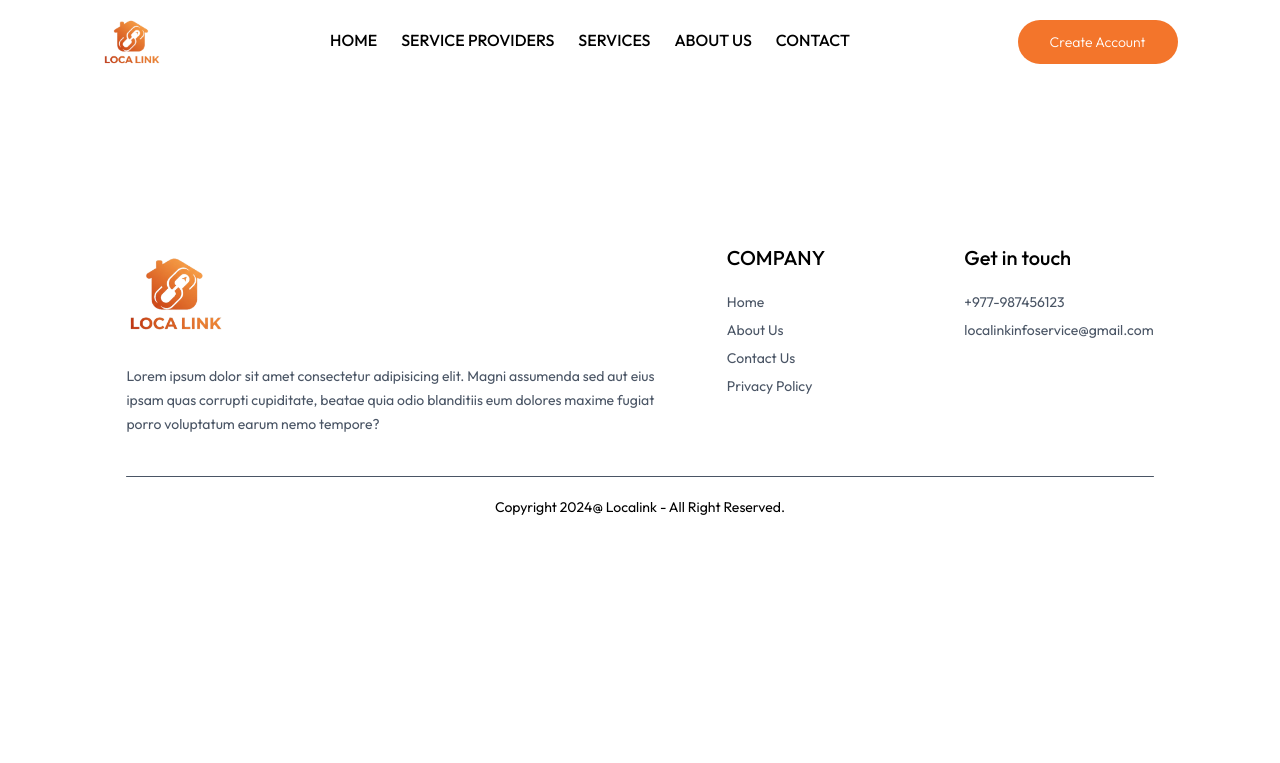
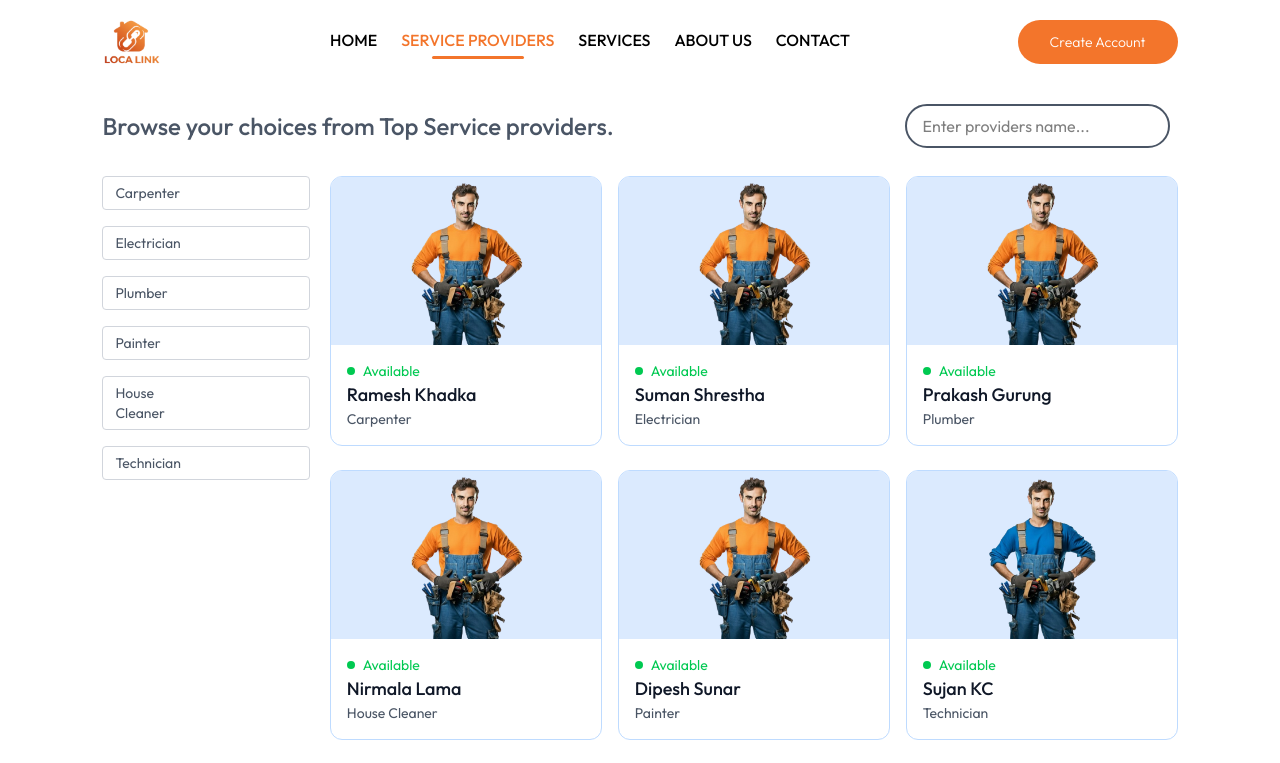
Before and after one commit to dishav123/localink-frontend, a React (Vite) app: page /serviceproviders in a window 1280 px wide. Shown: the top 763 px of the page. Built offline with nearby package versions, Linux system fonts and the light colour scheme.

Commit message:
Added and finished with the service provider page, added a filter to search by functionality and search bar to search by name.

```diff
--- a/src/App.jsx
+++ b/src/App.jsx
@@ -17,8 +17,8 @@ export default function App() {
       <Navbar/>
       <Routes>
         <Route path='/' element={<Home/>} />
-        <Route path='/servicerproviders' element={<ServiceProviders/>} />
-        <Route path='/servicerproviders/:speciality' element={<ServiceProviders/>} />
+        <Route path='/serviceproviders' element={<ServiceProviders/>} />
+        <Route path='/serviceproviders/:speciality' element={<ServiceProviders/>} />
         <Route path='services' element={<Services/>} />
         <Route path='/login' element={<Login/>} />
         <Route path='/about' element={<About/>} />
--- a/src/components/HomePageComponents/SpecialityMenu.jsx
+++ b/src/components/HomePageComponents/SpecialityMenu.jsx
@@ -12,7 +12,7 @@ function SpecialityMenu() {
             <div className="flex sm:justify-center gap-6 pt-5 w-full overflow-scroll ">
                 {specialityData.map((items, index) => {
                     return (
-                        <Link className="flex flex-col items-center text-xs cursor-pointer shrink-0 hover:translate-y-[-10px] transition-all duration-500" key={index} to={`/servicerproviders/${items.speciality}`}>
+                        <Link className="flex flex-col items-center text-xs cursor-pointer shrink-0 hover:translate-y-[-10px] transition-all duration-500" key={index} to={`/serviceproviders/${items.speciality}`}>
                             <img className='w-16 sm:w-24 mb-2' src={items.image} alt={items.speciality} />
                             <p>{items.speciality}</p>
                         </Link>
--- a/src/components/Navbar.jsx
+++ b/src/components/Navbar.jsx
@@ -33,7 +33,7 @@ function Navbar() {
                     </NavLink>
 
                     <NavLink
-                        to="/servicerproviders"
+                        to="/serviceproviders"
                         className={({ isActive }) => isActive ? "active group" : "group"}
                     >
                         <li className="py-1 hover:text-gray-600 transition-colors duration-200">SERVICE PROVIDERS</li>
--- a/src/pages/ServiceProviders.jsx
+++ b/src/pages/ServiceProviders.jsx
@@ -1,9 +1,156 @@
+import { useContext, useEffect, useState } from "react";
+import { useNavigate, useParams } from "react-router";
+import ServiceCard from "../MiniComponents/ServiceCard";
+import { AppContext } from "../context/AppContext";
+
 function ServiceProviders() {
-    return (
-        <div>
-            this is service provider page.
+  const { speciality } = useParams();
+  const [filterSP, setFilterSP] = useState([]);
+  const [searchTerm, setSearchTerm] = useState('');
+  const { serviceProviders } = useContext(AppContext);
+  const navigate = useNavigate();
+
+  const applyFilter = () => {
+    let filtered = serviceProviders;
+    if (speciality) {
+      filtered = filtered.filter((SP) => SP.speciality === speciality);
+    }
+
+    if (searchTerm) {
+      filtered = filtered.filter((SP) =>
+        SP.name.toLowerCase().includes(searchTerm.toLowerCase())
+      );
+    }
+    setFilterSP(filtered);
+  };
+
+  useEffect(() => {
+    applyFilter();
+  }, [serviceProviders, speciality, searchTerm]);
+
+  return (
+    <div>
+      <div className="flex justify-between items-center">
+        <p className="text-gray-600 text-2xl font-medium">
+          Browse your choices from Top Service providers.
+        </p>
+        <input
+          placeholder="Enter providers name..."
+          className="border-2 border-gray-600 px-4 py-2 m-2 rounded-full"
+          value={searchTerm}
+          onChange={(e) => setSearchTerm(e.target.value)}
+        />
+      </div>
+
+      <div className="flex flex-col sm:flex-row items-start gap-5 mt-5">
+        <div className="flex flex-col gap-4 text-sm text-gray-600">
+          <p
+            onClick={() =>
+              speciality === "Carpenter"
+                ? navigate("/serviceproviders")
+                : navigate("/serviceproviders/Carpenter")
+            }
+            className={`w-[94vw] sm:w-auto pl-3 py-1.5 pr-16 border border-gray-300 rounded transition-all cursor-pointer ${
+              speciality === "Carpenter"
+                ? "bg-[#e36e2a] text-white border-0"
+                : ""
+            }`}
+          >
+            Carpenter
+          </p>
+          <p
+            onClick={() =>
+              speciality === "Electrician"
+                ? navigate("/serviceproviders")
+                : navigate("/serviceproviders/Electrician")
+            }
+            className={`w-[94vw] sm:w-auto pl-3 py-1.5 pr-16 border border-gray-300 rounded transition-all cursor-pointer ${
+              speciality === "Electrician"
+                ? "bg-[#e36e2a] text-white border-0"
+                : ""
+            }`}
+          >
+            Electrician
+          </p>
+          <p
+            onClick={() =>
+              speciality === "Plumber"
+                ? navigate("/serviceproviders")
+                : navigate("/serviceproviders/Plumber")
+            }
+            className={`w-[94vw] sm:w-auto pl-3 py-1.5 pr-16 border border-gray-300 rounded transition-all cursor-pointer ${
+              speciality === "Plumber" ? "bg-[#e36e2a] text-white border-0" : ""
+            }`}
+          >
+            Plumber
+          </p>
+          <p
+            onClick={() =>
+              speciality === "Painter"
+                ? navigate("/serviceproviders")
+                : navigate("/serviceproviders/Painter")
+            }
+            className={`w-[94vw] sm:w-auto pl-3 py-1.5 pr-16 border border-gray-300 rounded transition-all cursor-pointer ${
+              speciality === "Painter" ? "bg-[#e36e2a] text-white border-0" : ""
+            }`}
+          >
+            Painter
+          </p>
+          <p
+            onClick={() =>
+              speciality === "House Cleaner"
+                ? navigate("/serviceproviders")
+                : navigate("/serviceproviders/House Cleaner")
+            }
+            className={`w-[94vw] sm:w-auto pl-3 py-1.5 pr-36 border border-gray-300 rounded transition-all cursor-pointer ${
+              speciality === "House Cleaner"
+                ? "bg-[#e36e2a] text-white border-0"
+                : ""
+            }`}
+          >
+            House Cleaner
+          </p>
+          <p
+            onClick={() =>
+              speciality === "Technician"
+                ? navigate("/serviceproviders")
+                : navigate("/serviceproviders/Technician")
+            }
+            className={`w-[94vw] sm:w-auto pl-3 py-1.5 pr-16 border border-gray-300 rounded transition-all cursor-pointer ${
+              speciality === "Technician"
+                ? "bg-[#e36e2a] text-white border-0"
+                : ""
+            }`}
+          >
+            Technician
+          </p>
         </div>
-    );
+        <div className="w-full grid grid-cols-[repeat(auto-fill,minmax(220px,1fr))] gap-4 gap-y-6">
+          {filterSP.length > 0 ? (
+            filterSP.map((item, index) => {
+              return (
+                <ServiceCard
+                  key={index}
+                  id={item._id}
+                  image={item.image}
+                  name={item.name}
+                  speciality={item.speciality}
+                  status="Available"
+                />
+              );
+            })
+          ) : (
+            <div className="col-span-full text-center py-10 text-gray-500">
+              <p className="text-xl">No service providers found</p>
+              <p className="text-sm mt-2">
+                Try adjusting your search or filters
+              </p>
+            </div>
+          )}
+        </div>
+      </div>
+    </div>
+  );
 }
 
 export default ServiceProviders;
```
